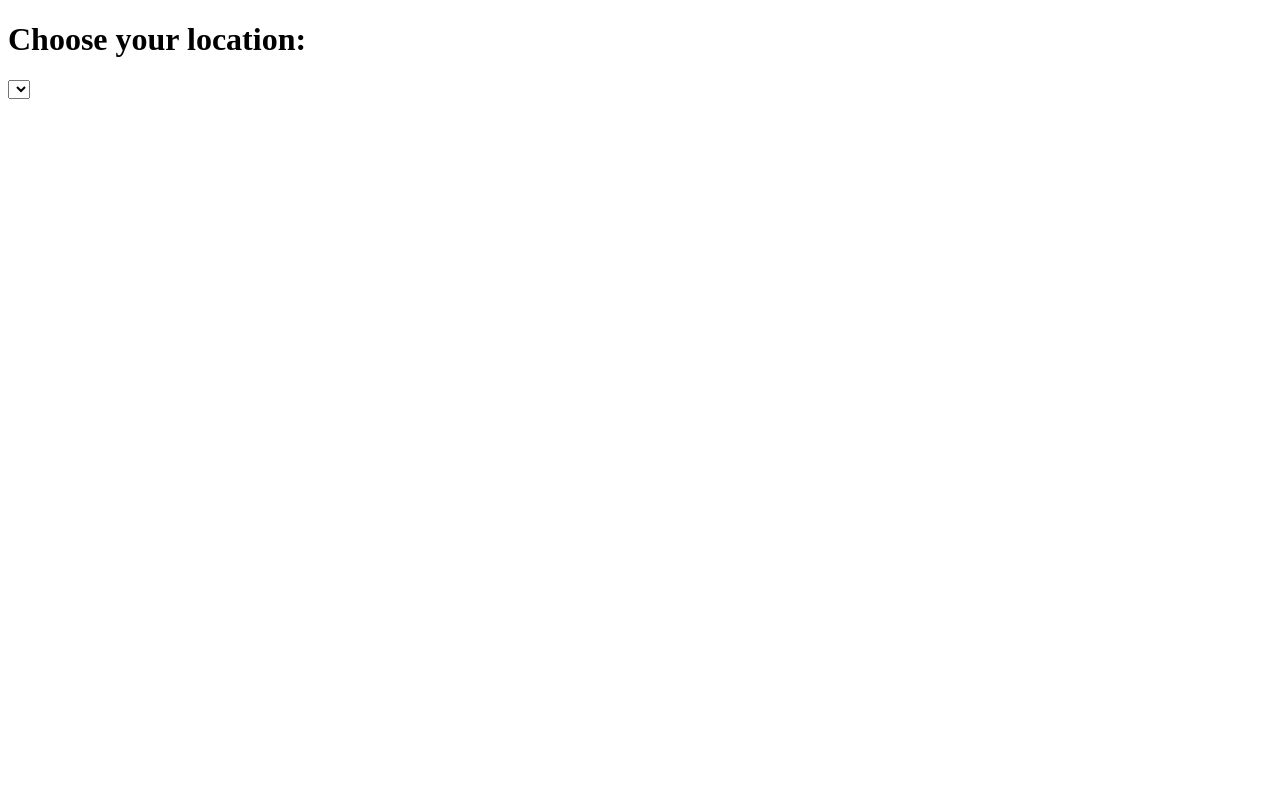
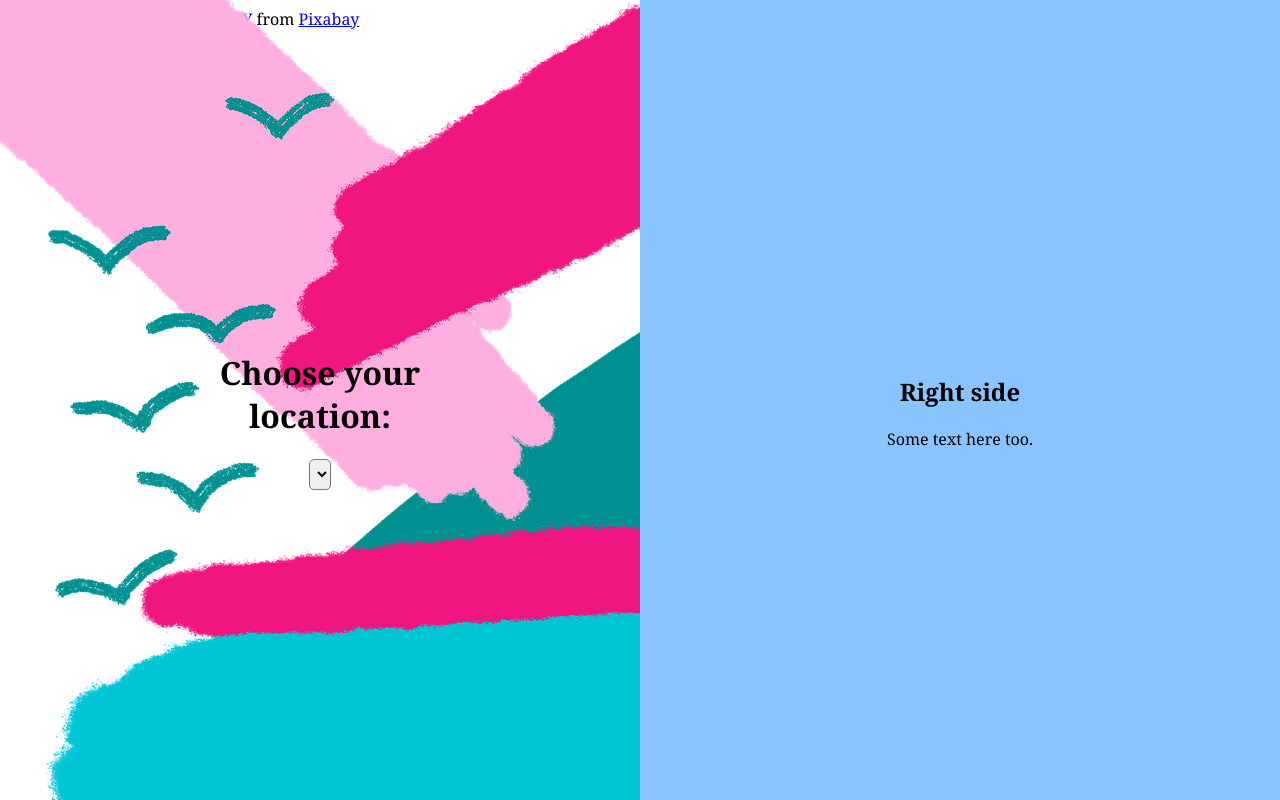
Before and after one commit to ellahey/beachweather, a website: page public/index.html in a window 1280 px wide. Drawn offline with Linux system fonts and the light colour scheme; no server answers.

Commit message:
Changes background image

```diff
--- a/public/index.html
+++ b/public/index.html
@@ -1,14 +1,31 @@
 <!DOCTYPE html>
 <html lang="en">
+
 <head>
     <meta charset="UTF-8">
     <meta name="viewport" content="width=device-width, initial-scale=1.0">
     <script src="./frontend.mjs" defer></script>
+    <link rel="stylesheet" href="./styling.css">
     <title>Beach weather</title>
 </head>
+
 <body>
+<div class="split left">
+    <div class="centered">
+        <h1>Choose your location:</h1>
+        <label for="locationsDropdown"></label>
+        <select id="locationsDropdown"></select> <!-- Dropdown for locations -->
+    </div>
+</div>
 
-<h1>Choose your location:</h1>
-<select id="locationsDropdown"></select> <!-- Dropdown for locations -->
+<div class="split right">
+    <div class="centered">
+        <h2>Right side</h2>
+        <p>Some text here too.</p>
+    </div>
+
+</div>
 </body>
+<!--Change this to be in an about page?-->
+<footer>Background image by <a href="https://pixabay.com/users/jwlucky-22175002/?utm_source=link-attribution&utm_medium=referral&utm_campaign=image&utm_content=6353627">JWLUCKY</a> from <a href="https://pixabay.com//?utm_source=link-attribution&utm_medium=referral&utm_campaign=image&utm_content=6353627">Pixabay</a></footer>
 </html>
--- /dev/null
+++ b/public/styling.css
@@ -0,0 +1,46 @@
+/* Split the screen in half */
+
+
+body {
+        font-family: Georgia, serif;
+    }
+
+#locationsDropdown {
+    font-family: Georgia, serif;
+    font-size: larger;
+    font-weight: bold;
+    text-align: center;
+    border-radius: 5px;
+}
+
+.split {
+    height: 100%;
+    width: 50%;
+    position: fixed;
+    z-index: 1;
+    top: 0;
+    overflow-x: hidden;
+    padding-top: 20px;
+}
+
+/* Control the left side */
+.left {
+    left: 0;
+   /* background-color: #D6D1B1;*/
+    background-image: url('assets/abstract-6353627_1280.png');
+}
+
+/* Control the right side */
+.right {
+    right: 0;
+    background-color: #8AC4FF;
+}
+
+/* If you want the content centered horizontally and vertically */
+.centered {
+    position: absolute;
+    top: 50%;
+    left: 50%;
+    transform: translate(-50%, -50%);
+    text-align: center;
+}
```
Also changed, not shown: public/assets/abstract-6353627_1280.png (added).
